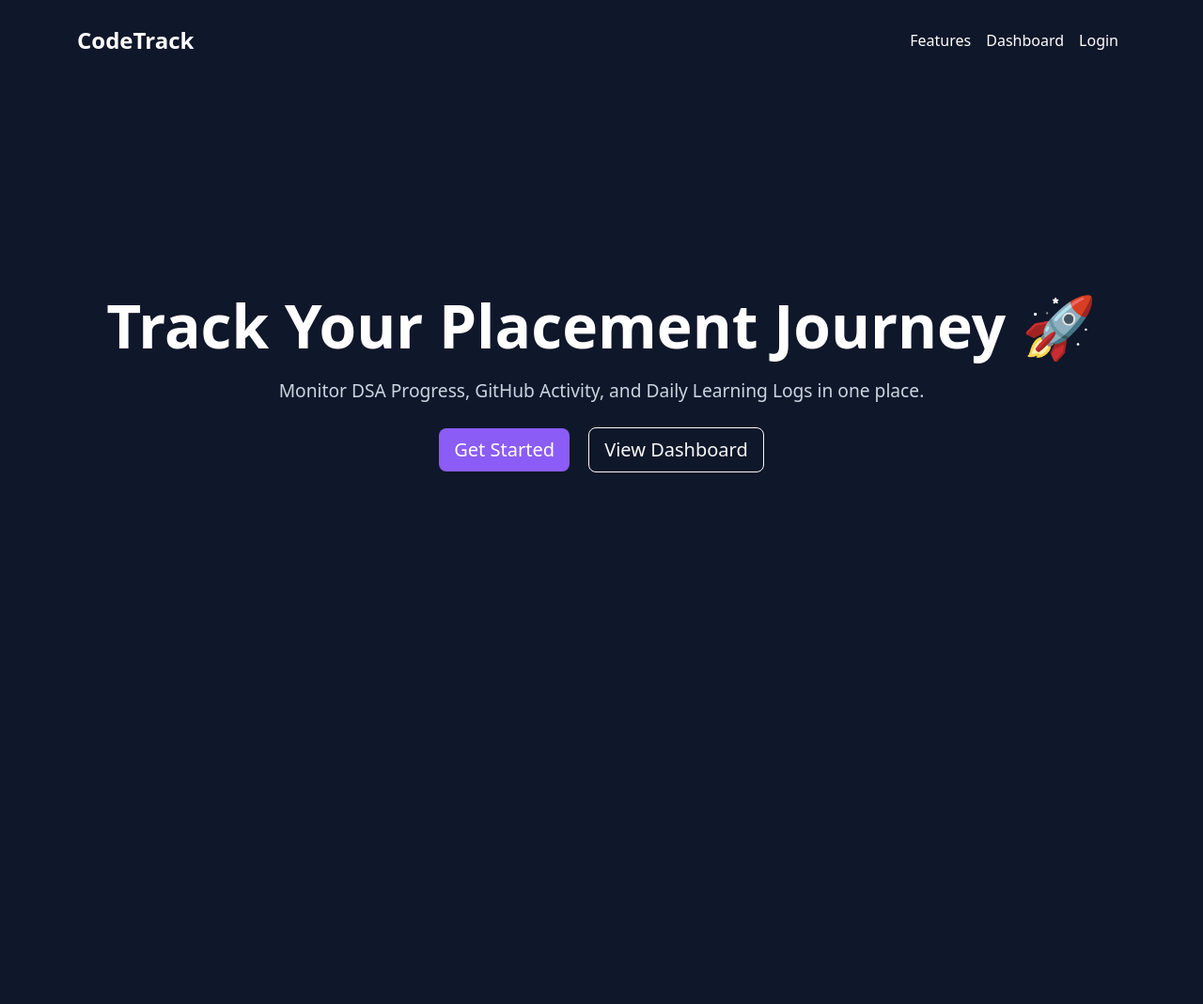
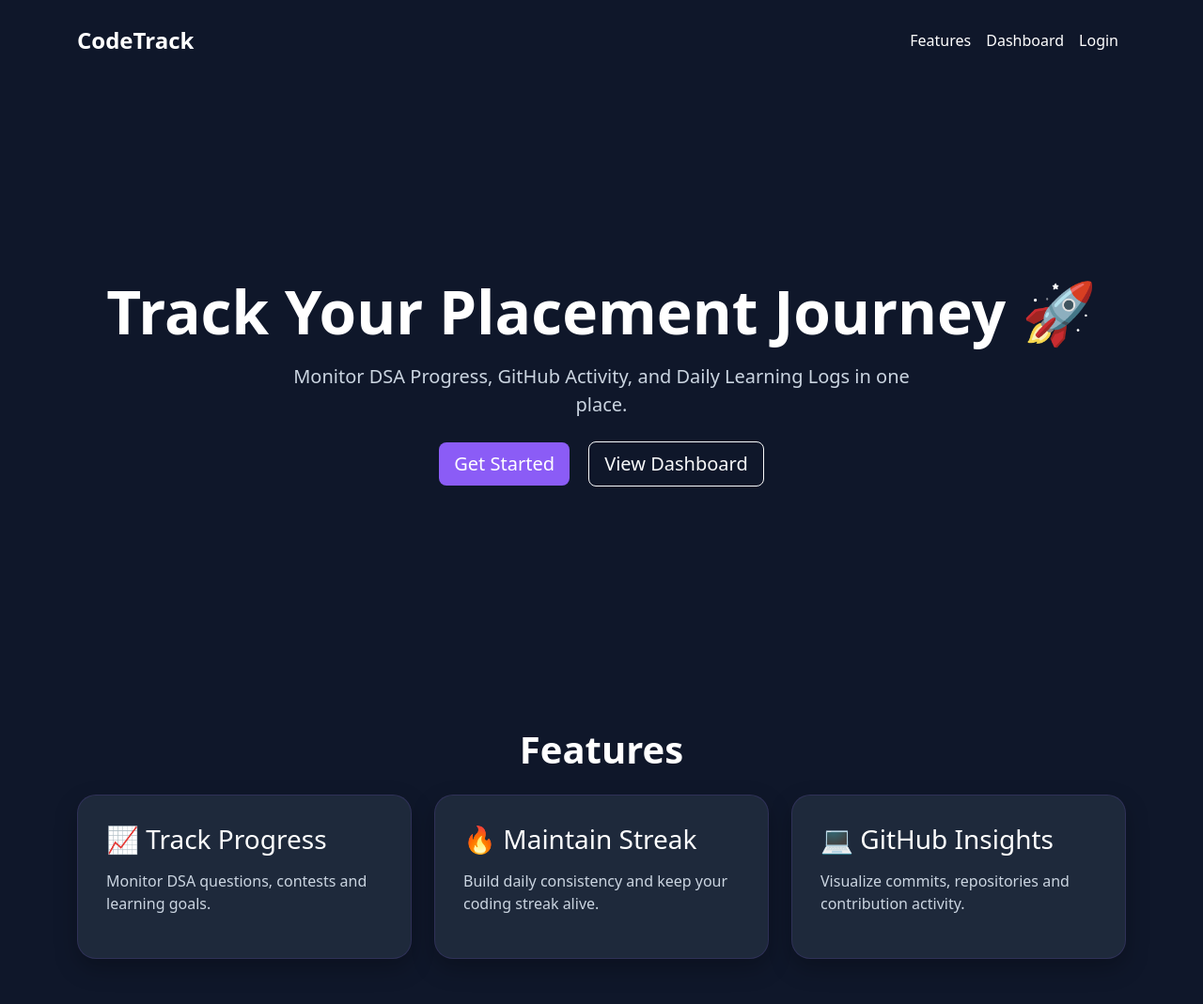
Before and after one commit to bhavyagupta27/CodeTrack, a plain HTML site: page Frontend/index.html in a window 1280 px wide. Shown: the whole page at 94% size. Before the commit the page ends 800 px from the top, so only its background shows below. Drawn offline with nearby package versions, Linux system fonts and the light colour scheme.

Commit message:
Completed feature cards section and UI improvements

```diff
--- a/Frontend/index.html
+++ b/Frontend/index.html
@@ -78,6 +78,49 @@
 
   </div>
 </section>
+
+<section class="features py-5">
+
+  <div class="container">
+
+    <h2 class="text-center mb-4">
+      Features
+    </h2>
+
+    <div class="row g-4">
+
+      <div class="col-md-4">
+        <div class="feature-card">
+          <h3>📈 Track Progress</h3>
+          <p>
+            Monitor DSA questions, contests and learning goals.
+          </p>
+        </div>
+      </div>
+
+      <div class="col-md-4">
+        <div class="feature-card">
+          <h3>🔥 Maintain Streak</h3>
+          <p>
+            Build daily consistency and keep your coding streak alive.
+          </p>
+        </div>
+      </div>
+
+      <div class="col-md-4">
+        <div class="feature-card">
+          <h3>💻 GitHub Insights</h3>
+          <p>
+            Visualize commits, repositories and contribution activity.
+          </p>
+        </div>
+      </div>
+
+    </div>
+
+  </div>
+
+</section>
     <script src="script.js"></script>
     <script src="https://cdn.jsdelivr.net/npm/bootstrap@5.3.8/dist/js/bootstrap.bundle.min.js"></script>
 </body>
--- a/Frontend/style.css
+++ b/Frontend/style.css
@@ -16,9 +16,9 @@ body{
 .navbar-brand{
     font-size:1.5rem;
 }
-
 .nav-link{
     color:white !important;
+    transition:0.3s ease;
 }
 .hero{
     min-height:80vh;
@@ -26,26 +26,18 @@ body{
     justify-content:center;
     align-items:center;
 }
-
 .hero p{
     color:#cbd5e1;
-    .hero h1{
-    max-width: 1000px;
+    max-width:700px;
     margin:auto;
 }
+.hero h1{
+    font-size:clamp(2.5rem,5vw,4rem);
+    font-weight:bold;
 }
-
 .btn-primary{
     background:#8b5cf6;
     border:none;
-}
-.hero h1{
-    font-size:4rem;
-    font-weight:bold;
-}
-
-.hero p{
-    font-size:1.2rem;
 }
 .btn{
     transition:0.3s ease;
@@ -57,3 +49,27 @@ body{
 .nav-link:hover{
     color:#8b5cf6 !important;
 }
+.feature-card{
+    height:100%;
+    background:#1e293b;
+    padding:30px;
+    border-radius:20px;
+    transition:0.3s ease;
+    box-shadow: 0 10px 25px rgba(0,0,0,0.25);
+    border:1px solid rgba(139,92,246,0.15);
+}
+.feature-card h3{
+    color:white;
+    margin-bottom:15px;
+}
+.feature-card p{
+    color:#cbd5e1;
+}
+.feature-card:hover{
+    transform:translateY(-8px);
+    box-shadow:0 20px 40px rgba(0,0,0,0.4);
+}
+.features h2{
+    font-size:2.5rem;
+    font-weight:bold;
+}
```
